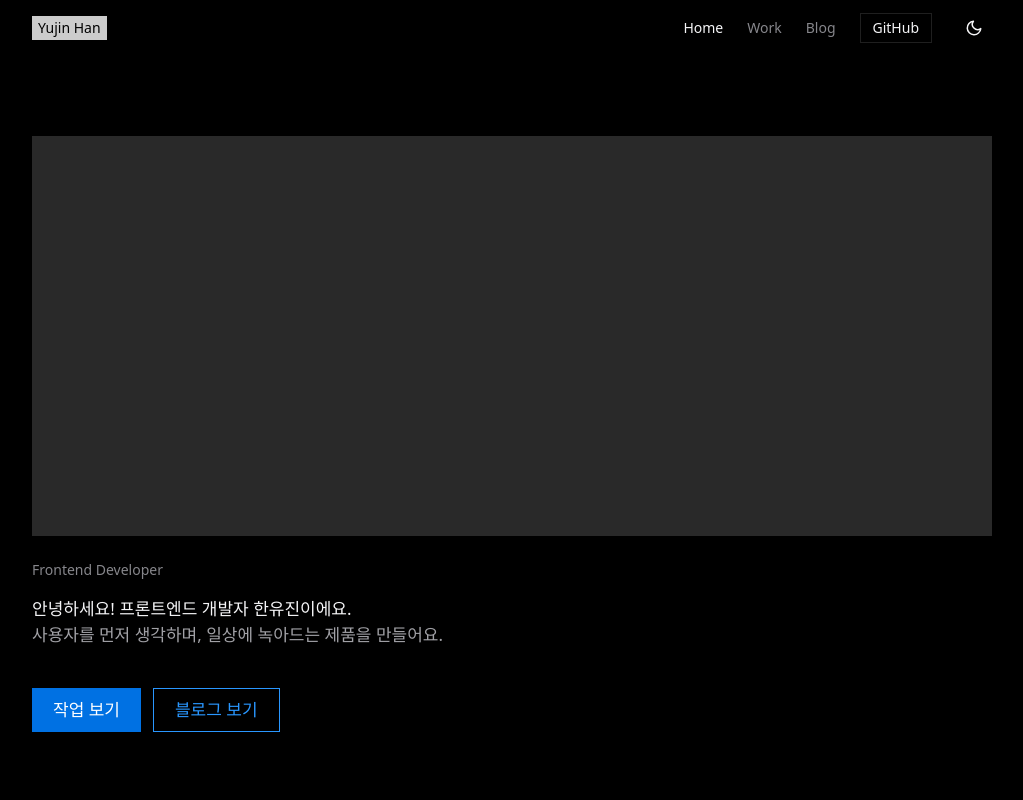
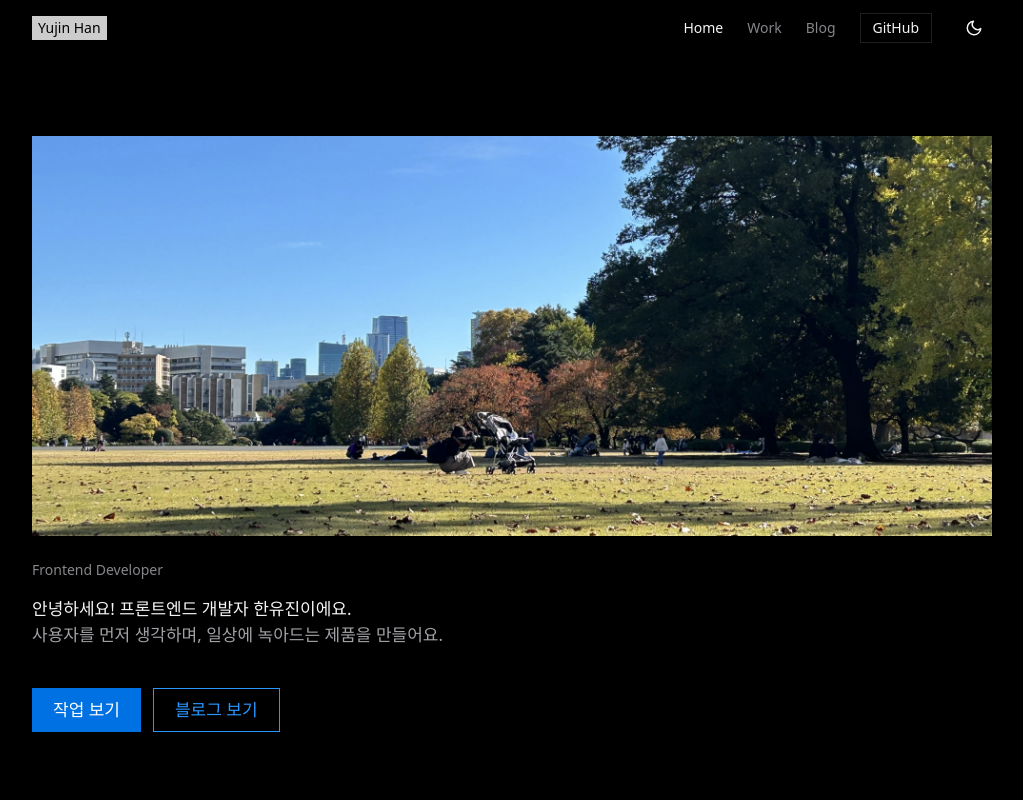
Before and after one commit to yummjin/port, a Next.js app: page / in a window 1280 px wide. Shown: the top 800 px of the page, without its empty margins (128-1151 px from the left). Built offline with nearby package versions, Linux system fonts and the light colour scheme.

Commit message:
content : 홈 히어로 영역에 실사 사진을 배치해 페이지 첫인상에 시각적 무게를 더해요

```diff
--- a/src/pages/index.tsx
+++ b/src/pages/index.tsx
@@ -31,7 +31,15 @@ export default function Home({
 
       <section>
         <div className="px-content mx-auto max-w-[1000px] py-12 md:py-20">
-          <div className="mb-6 h-[400px] w-full bg-white/16" />
+          <div className="relative mb-6 h-[400px] w-full overflow-hidden">
+            <Image
+              src="/images/hero.webp"
+              alt=""
+              fill
+              className="object-cover"
+              priority
+            />
+          </div>
           <p className="text-body-small text-muted mb-4">Frontend Developer</p>
           <h1 className="text-body">
             안녕하세요! 프론트엔드 개발자 한유진이에요.
```
Also changed, not shown: public/images/hero.webp (added).
